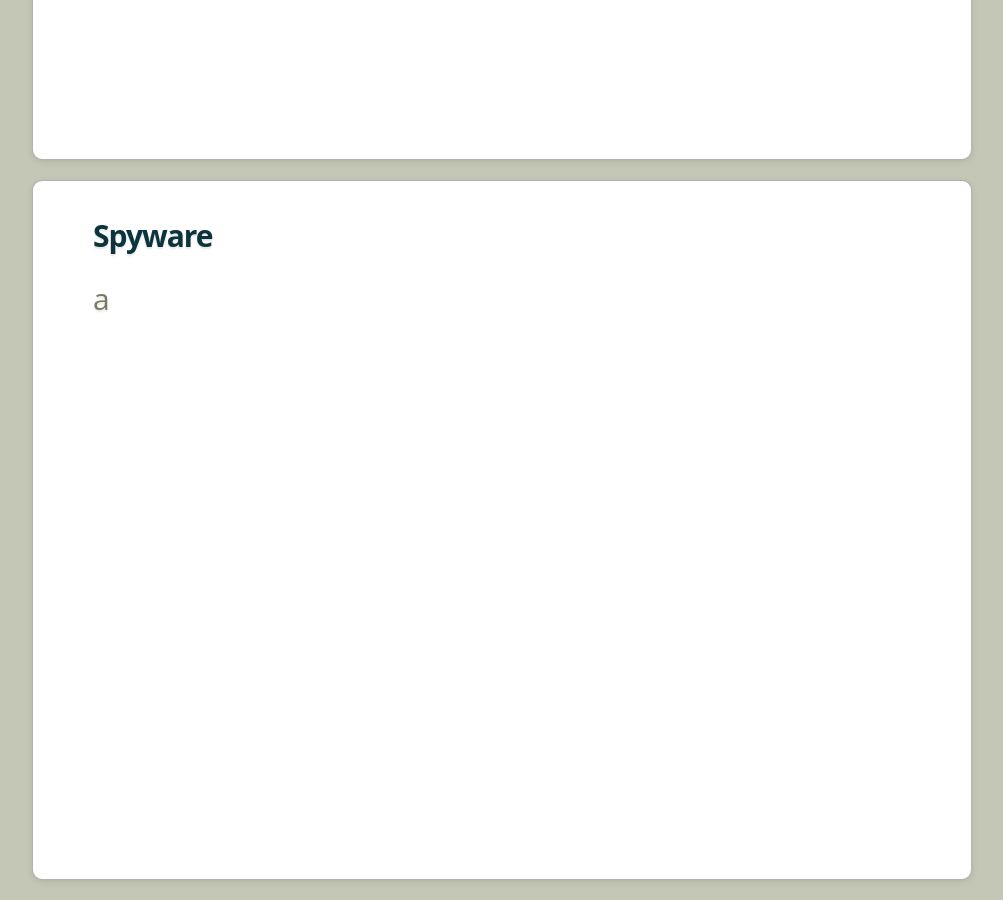
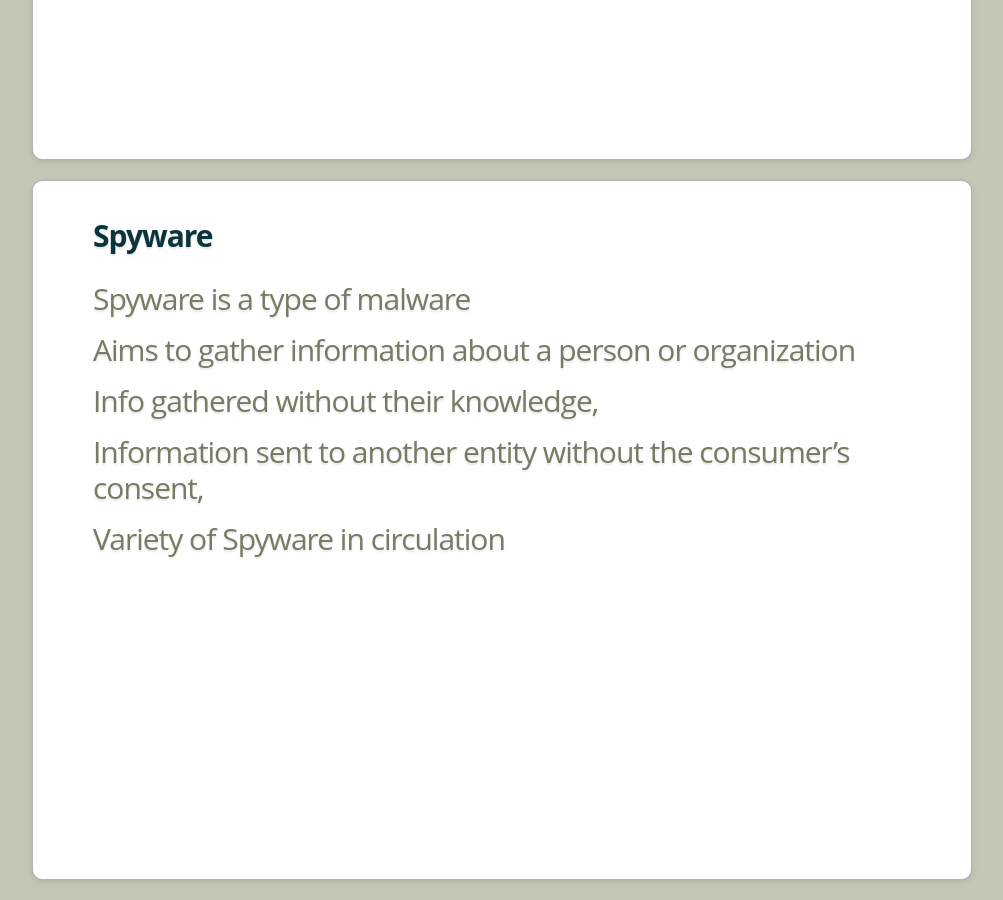
Before and after one commit to profbmuthu/CCrime, a Jekyll site: the page built from print.html, in a window 1280 px wide and 900 px high, scrolled down 14960 px. Shown: the whole window, without its empty margins (138-1141 px from the left). Built offline with Jekyll 4.4.1, drawn with Linux system fonts in a browser that asks for light colours.

Commit message:
Update 2017-1-22-Spyware.md

```diff
--- a/_posts/2017-1-22-Spyware.md
+++ b/_posts/2017-1-22-Spyware.md
@@ -7,4 +7,8 @@ data:
   y: 3000
 ---
 
-+ a
++ Spyware is a type of malware
++ Aims to gather information about a person or organization
++ Info gathered without their knowledge,
++ Information sent to another entity without the consumer's consent,
++ Variety of Spyware in circulation
```
